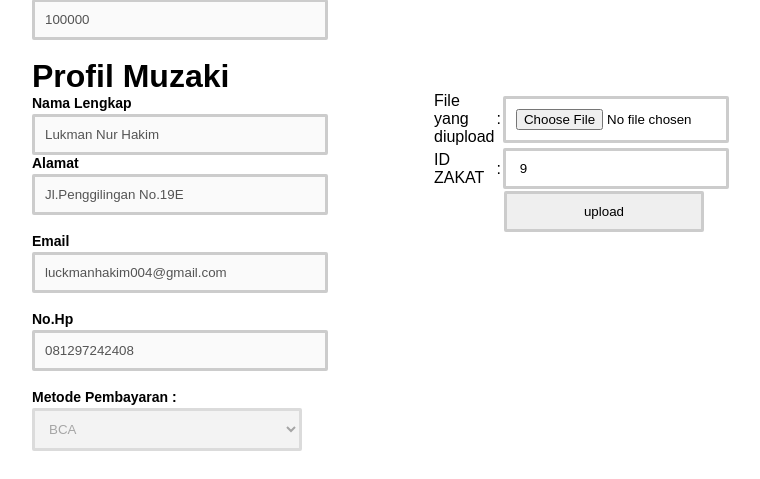
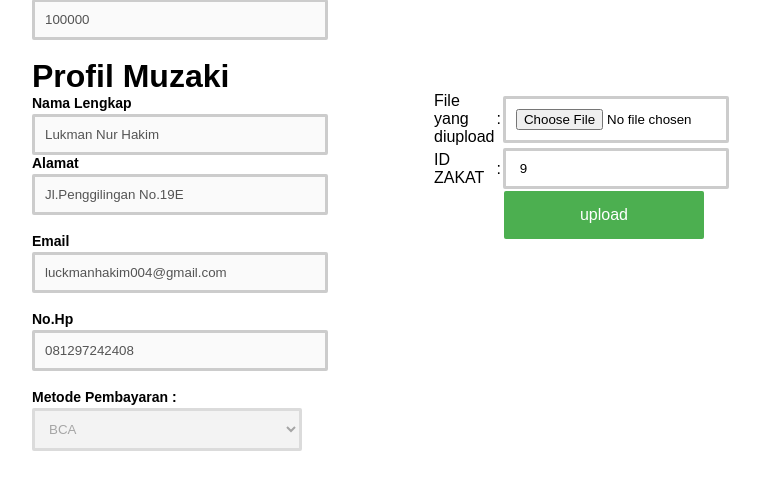
Before and after one commit to LukmanNH/Lazymmfi, a PHP site: page /User/form_verif.php?id_zakat=1 in a window 1280 px wide. Shown: the part 217-696 px from the top of the page, without its empty margins (352-1112 px from the left). Run offline with PHP 8.4, Linux system fonts and the light colour scheme; data comes from the database, SQL or seed files in the repository.

Commit message:
ngubah dikit

```diff
--- a/User/form_verif.php
+++ b/User/form_verif.php
@@ -28,7 +28,7 @@
     margin: 10px 30%;
 }
 
-.button {
+#button {
     background-color: #4CAF50;
     /* Green */
     border: none;
@@ -303,9 +303,10 @@
                 <td>ID ZAKAT</td>
                 <td>:</td>
                 <td><input readonly value=" <?php echo $row['id_zakat']; ?>" name='kode_zakat' rows='8' cols='40'></td>
-            </tr>
+            </tr
+
             <tr>
-                <td colspan='4' align='center'><input class="upload" type='submit' value='upload'></td>
+                <td colspan='4' align='center'><input class="upload" type='submit' value='upload' id="button"></td>
             </tr>
         </table>
         </form>
--- a/index.php
+++ b/index.php
@@ -312,7 +312,7 @@
             <h3 class="mb-4">Yayan Tryana
             </h3>
             <blockquote>
-              <p>&ldquo; Lorem ipsum dolor sit amet consectetur adipisicing elit. Rerum rem soluta sit eius necessitatibus voluptate excepturi beatae ad eveniet sapiente impedit quae modi quo provident odit molestias! Rem reprehenderit assumenda &rdquo;</p>
+              <p>&ldquo; Mendayagunakan potensi Zakat untuk kedelapan asnaf mustahik yang ada di wilayah operasi perusahaan khususnya Kabupaten Mimika dan sekitarnya dan di luar area perusahaan, tapi masih di dalam Propinsi Papua dan wilayah Indonesia lainnya. &rdquo;</p>
             </blockquote>
           </div>
         </div>
```
